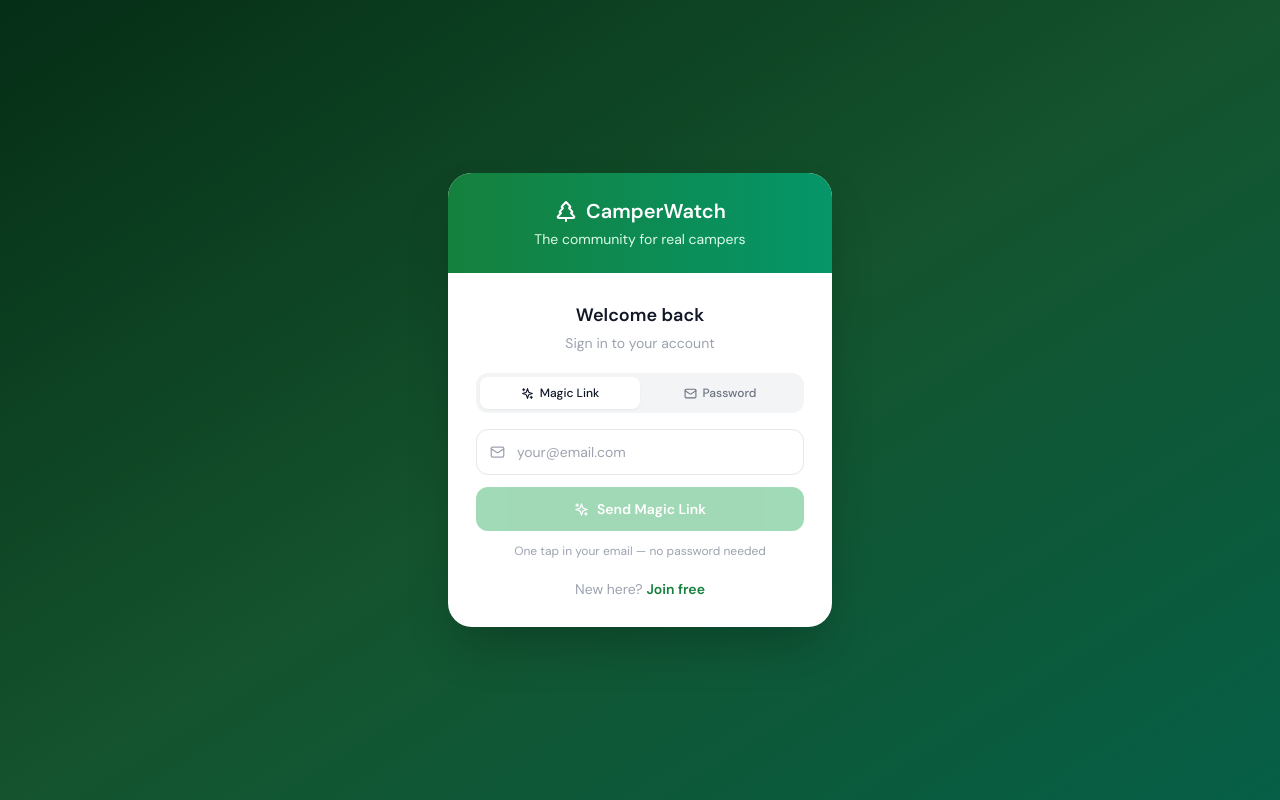
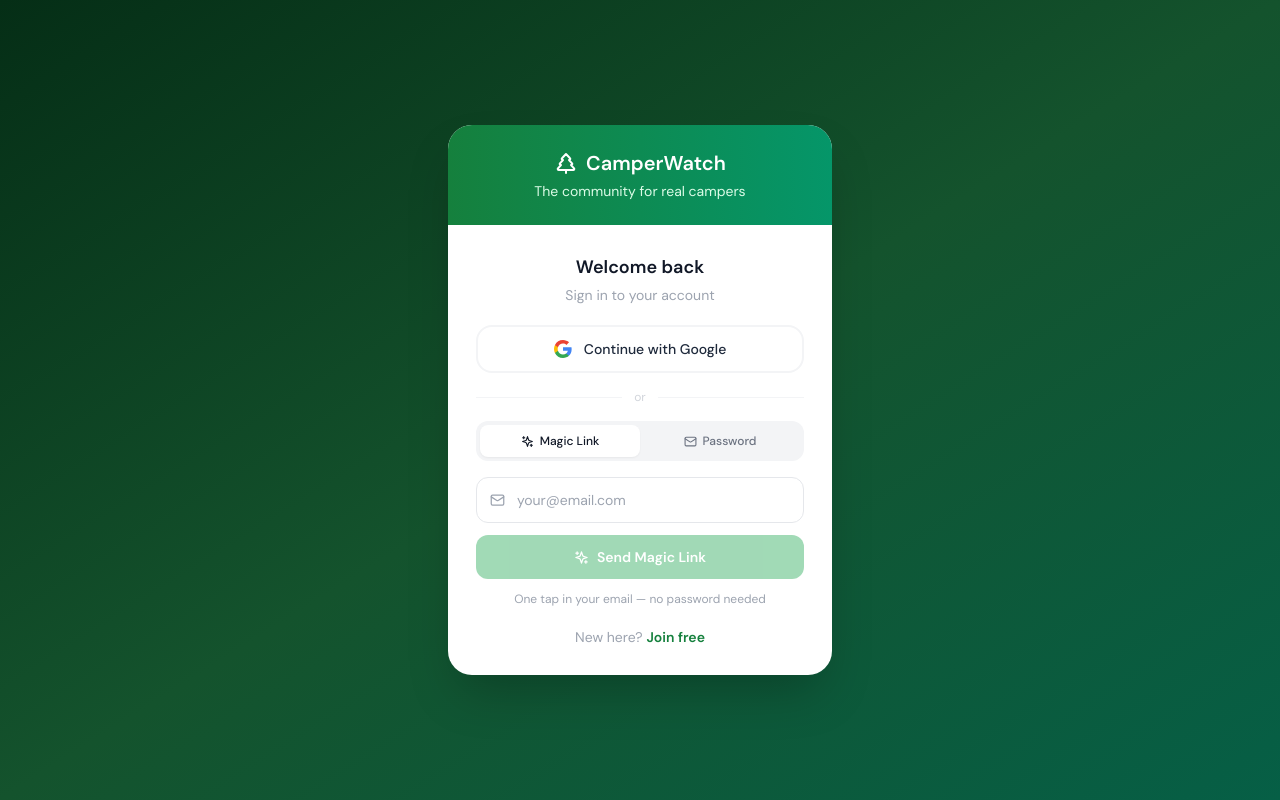
Before and after one commit to laptoppparts775/camperwatch, a Next.js app: page /auth/login in a window 1280 px wide. Built offline with nearby package versions, Linux system fonts and the light colour scheme; no server answers.

Commit message:
Re-enable Google OAuth — credentials configured

```diff
--- a/src/app/auth/login/page.tsx
+++ b/src/app/auth/login/page.tsx
@@ -75,7 +75,19 @@ function LoginPageInner() {
         <div className="p-7">
           <h1 className="text-lg font-bold text-gray-900 text-center mb-1">Welcome back</h1>
           <p className="text-gray-400 text-sm text-center mb-5">Sign in to your account</p>
-          {/* Google OAuth — re-enable once configured in Supabase dashboard */}
+          <button onClick={handleGoogle}
+            className="w-full flex items-center justify-center gap-3 border-2 border-gray-100 rounded-2xl py-3 text-sm font-medium hover:bg-gray-50 transition-colors mb-4">
+            <svg width="18" height="18" viewBox="0 0 18 18">
+              <path fill="#4285F4" d="M17.64 9.2c0-.637-.057-1.251-.164-1.84H9v3.481h4.844c-.209 1.125-.843 2.078-1.796 2.717v2.258h2.908c1.702-1.567 2.684-3.875 2.684-6.615z"/>
+              <path fill="#34A853" d="M9 18c2.43 0 4.467-.806 5.956-2.18l-2.908-2.259c-.806.54-1.837.86-3.048.86-2.344 0-4.328-1.584-5.036-3.711H.957v2.332A8.997 8.997 0 0 0 9 18z"/>
+              <path fill="#FBBC05" d="M3.964 10.71A5.41 5.41 0 0 1 3.682 9c0-.593.102-1.17.282-1.71V4.958H.957A8.996 8.996 0 0 0 0 9c0 1.452.348 2.827.957 4.042l3.007-2.332z"/>
+              <path fill="#EA4335" d="M9 3.58c1.321 0 2.508.454 3.44 1.345l2.582-2.58C13.463.891 11.426 0 9 0A8.997 8.997 0 0 0 .957 4.958L3.964 7.29C4.672 5.163 6.656 3.58 9 3.58z"/>
+            </svg>
+            Continue with Google
+          </button>
+          <div className="flex items-center gap-3 mb-4">
+            <div className="flex-1 h-px bg-gray-100" /><span className="text-xs text-gray-300">or</span><div className="flex-1 h-px bg-gray-100" />
+          </div>
           <div className="flex bg-gray-100 rounded-xl p-1 mb-4">
             <button onClick={() => setMode('magic')} className={`flex-1 flex items-center justify-center gap-1.5 py-2 rounded-lg text-xs font-medium transition-colors ${mode === 'magic' ? 'bg-white text-gray-900 shadow-sm' : 'text-gray-500'}`}>
               <Sparkles size={13} /> Magic Link
```
